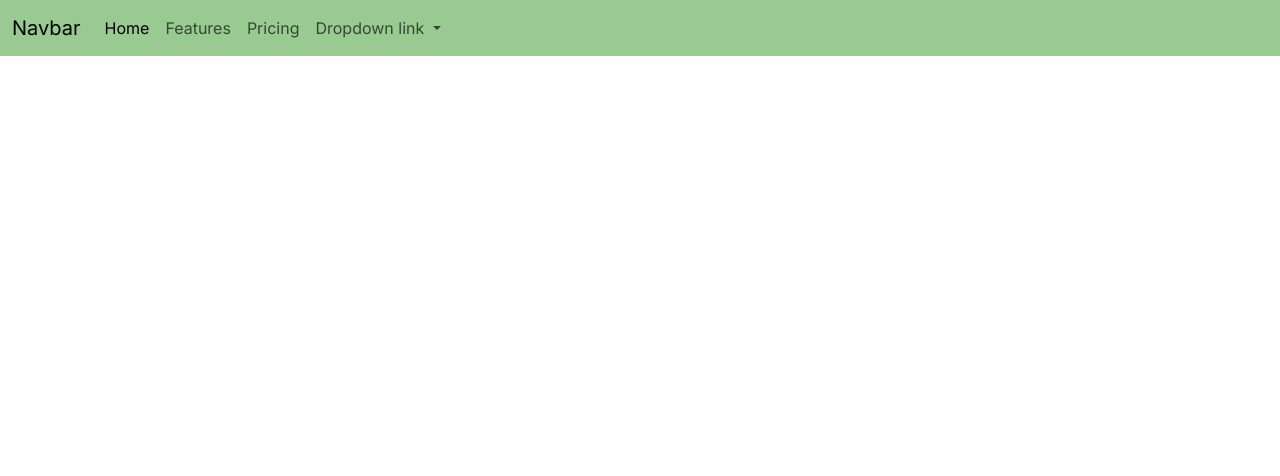
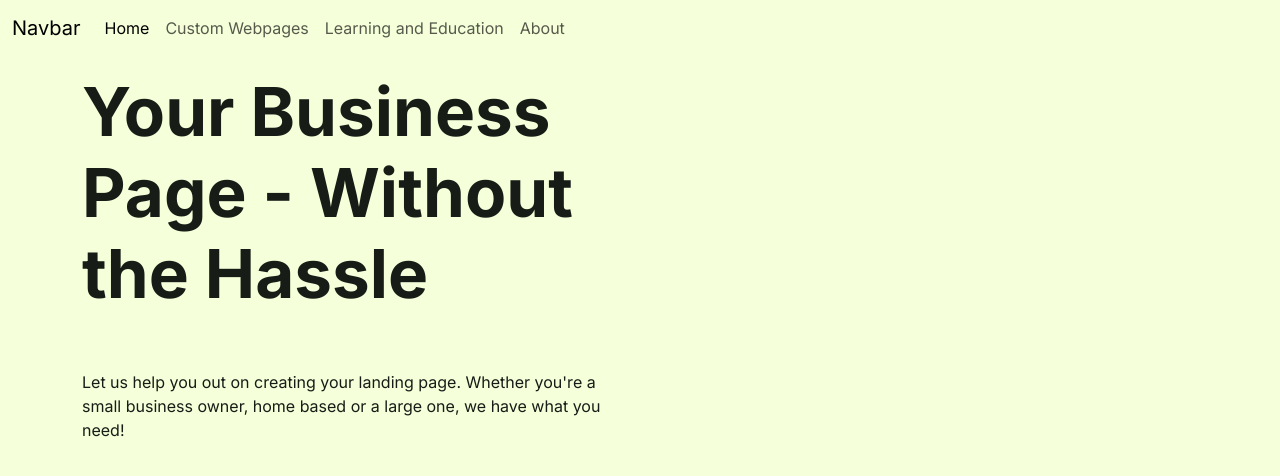
Before and after one commit to muhdarifrawi/20250310-landing-page, a website: page index.html in a window 1280 px wide. Drawn offline with Linux system fonts and the light colour scheme.

Commit message:
Createed rough outline. Added scroll snap.

```diff
--- a/colours.css
+++ /dev/null
@@ -1,15 +0,0 @@
-:root[data-theme="light"] {
-    --text: #181c17;
-    --background: #e8eee7;
-    --primary: #375732;
-    --secondary: #98ca91;
-    --accent: #56b446;
-}
-
-:root[data-theme="dark"] {
-    --text: #e4e8e3;
-    --background: #121811;
-    --primary: #adcda8;
-    --secondary: #3d6e35;
-    --accent: #5cb94b;
-}
--- a/fonts.css
+++ /dev/null
@@ -1,51 +0,0 @@
-@import url('https://fonts.googleapis.com/css?family=Inter:700|Inter:400');
-
-body {
-    font-family: 'Inter';
-    font-weight: 400;
-}
-
-h1,
-h2,
-h3,
-h4,
-h5 {
-    font-family: 'Inter';
-    font-weight: 700;
-}
-
-html {
-    font-size: 100%;
-}
-
-/* 16px */
-
-h1 {
-    font-size: 4.210rem;
-    /* 67.36px */
-}
-
-h2 {
-    font-size: 3.158rem;
-    /* 50.56px */
-}
-
-h3 {
-    font-size: 2.369rem;
-    /* 37.92px */
-}
-
-h4 {
-    font-size: 1.777rem;
-    /* 28.48px */
-}
-
-h5 {
-    font-size: 1.333rem;
-    /* 21.28px */
-}
-
-small {
-    font-size: 0.750rem;
-    /* 12px */
-}
--- a/index.html
+++ b/index.html
@@ -9,11 +9,13 @@
 </head>
 
 <body>
-    <nav class="navbar navbar-expand-lg bg-secondary">
+    <div class="scroll-container">
+        <nav class="navbar navbar-expand-lg fixed-top" style="background-color: #f5ffd9;">
             <div class="container-fluid">
                 <a class="navbar-brand" href="#">Navbar</a>
-            <button class="navbar-toggler" type="button" data-bs-toggle="collapse" data-bs-target="#navbarNavDropdown"
-                aria-controls="navbarNavDropdown" aria-expanded="false" aria-label="Toggle navigation">
+                <button class="navbar-toggler" type="button" data-bs-toggle="collapse"
+                    data-bs-target="#navbarNavDropdown" aria-controls="navbarNavDropdown" aria-expanded="false"
+                    aria-label="Toggle navigation">
                     <span class="navbar-toggler-icon"></span>
                 </button>
                 <div class="collapse navbar-collapse" id="navbarNavDropdown">
@@ -22,26 +24,102 @@
                             <a class="nav-link active" aria-current="page" href="#">Home</a>
                         </li>
                         <li class="nav-item">
-                        <a class="nav-link" href="#">Features</a>
+                            <a class="nav-link" href="#">Custom Webpages</a>
                         </li>
                         <li class="nav-item">
-                        <a class="nav-link" href="#">Pricing</a>
+                            <a class="nav-link" href="#">Learning and Education</a>
                         </li>
-                    <li class="nav-item dropdown">
-                        <a class="nav-link dropdown-toggle" href="#" role="button" data-bs-toggle="dropdown"
-                            aria-expanded="false">
-                            Dropdown link
-                        </a>
-                        <ul class="dropdown-menu">
+                        <li class="nav-item">
+                            <a class="nav-link" href="#">About</a>
+                        </li>
+                    </ul>
+                    <!-- <ul class="navbar-nav me-auto">
+                        <button class="btn btn-link nav-link dropdown-toggle" id="bd-theme" type="button"
+                            aria-expanded="false" data-bs-toggle="dropdown" data-bs-display="static"
+                            aria-label="Toggle theme (dark)">
+                            <svg class="bi my-1 theme-icon-active">
+                                <use href="#moon-stars-fill"></use>
+                            </svg>
+                            <span class="d-lg-none ms-2" id="bd-theme-text">Toggle theme</span>
+                        </button>
+                        <ul class="dropdown-menu dropdown-menu-end" aria-labelledby="bd-theme-text">
                             <li><a class="dropdown-item" href="#">Action</a></li>
                             <li><a class="dropdown-item" href="#">Another action</a></li>
+                            <li>
+                                <hr class="dropdown-divider">
+                            </li>
                             <li><a class="dropdown-item" href="#">Something else here</a></li>
                         </ul>
-                    </li>
-                </ul>
+                    </ul> -->
+
+                </div>
+                <!-- <button class="btn btn-primary me-auto" onclick="toggleTheme()">Toggle Theme</button> -->
+
+
+
+            </div>
+        </nav>
+        <div id="home" class="section-height container py-5">
+            <div class="row pt-4">
+                <div class="col">
+                    <h1>Your Business Page - Without the Hassle</h1>
+                    <p class="pt-3 pt-lg-5">
+                        Let us help you out on creating your landing page. Whether you're a small
+                        business owner, home based or a large one, we have what you need!
+                    </p>
+                </div>
+                <div class="col">
+
                 </div>
             </div>
-    </nav>
+        </div>
+        <div id="custom-webpage" class="section-height container py-5">
+            <div class="row py-3">
+                <h2>Get Your Own Custom Webpage</h2>
+                <div class="col">
+                    <p>
+                        Let us know what you have in mind and we'll make it for you!
+                    </p>
+                </div>
+            </div>
+        </div>
+        <div id="learning-education" class="section-height container py-5">
+            <div class="row py-3">
+                <h2>Learn Webpage Design</h2>
+                <div class="col">
+                    <p>
+                        Learn all about webpage design and building with our
+                        program <strong>tailored for beginners</strong>.
+                    </p>
+                    <p>
+                        <strong>No time?</strong> No worries. We'll work with you
+                        to get you to where you want to be.
+                    </p>
+                    <p>
+                        No fixed commitment needed! We'll <strong>modularise the Learning</strong>
+                        for you.
+                    </p>
+                </div>
+            </div>
+        </div>
+        <div id="call-now" class="section-height container py-5">
+            <div class="row py-3">
+                <h2>Talk to us</h2>
+                <p>
+                    We're more than happy to hear from you.
+                </p>
+            </div>
+        </div>
+        <div id="about" class="section-height container py-5">
+            <div class="row py-3">
+                <h2>About</h2>
+                <p>
+                    We're more than happy to hear from you.
+                </p>
+            </div>
+        </div>
+    </div>
+
     <script src="bootstrap/js/bootstrap.bundle.js"></script>
 </body>
 
--- a/scss/custom.scss
+++ b/scss/custom.scss
@@ -6,8 +6,8 @@
 $primary: #375732;
 $secondary: #98ca91;
 $accent: #56b446;
-$body-bg-light: #e8eee7;
-$body-color-light: #181c17;
+$body-bg: #f5ffd9;
+$body-color: #181c17;
 $body-bg-dark: #121811;
 $body-color-dark: #e4e8e3;
 
@@ -17,27 +17,22 @@ $theme-colors: (
     "secondary": $secondary
 );
 
+$enable-dark-mode: true;
+
 @import "../bootstrap/scss/bootstrap";
 
 // Then add additional custom code here
 
-// $themes: (
-//     light: (text: #181c17,
-//         background: #e8eee7,
-//         primary: #375732,
-//         secondary: #98ca91,
-//         accent: #56b446,
-//     ),
-//     dark: (text: #e4e8e3,
-//         background: #121811,
-//         primary: #adcda8,
-//         secondary: #3d6e35,
-//         accent: #5cb94b,
-//     ),
-// );
+.scroll-container {
+    scroll-snap-type: y mandatory;
+    overflow-y: scroll;
+    height:100vh;
+}
 
-
-
+.section-height {
+    height:100%;
+    scroll-snap-align: start;
+}
 
 @import url('https://fonts.googleapis.com/css?family=Inter:700|Inter:400');
 
--- /dev/null
+++ b/theme.js
@@ -0,0 +1,28 @@
+document.addEventListener("DOMContentLoaded", () => {
+    setThemeBasedOnSystem();
+
+})
+
+function setThemeBasedOnSystem() {
+    const isDarkMode = window.matchMedia("(prefers-color-scheme: dark)").matches;
+    document.body.setAttribute("data-bs-theme", isDarkMode ? "dark" : "light");
+}
+
+window.matchMedia("(prefers-color-scheme: dark)").addEventListener("change", (event) => {
+    document.body.setAttribute("data-bs-theme", event.matches ? "dark" : "light");
+});
+
+const toggleTheme = () => {
+    const currentTheme = document.body.getAttribute("data-bs-theme");
+    const newTheme = currentTheme === "dark" ? "light" : "dark";
+    document.body.setAttribute("data-bs-theme", newTheme);
+    localStorage.setItem("theme", newTheme); // Save preference
+};
+
+// Check local storage first, then fallback to system theme
+const savedTheme = localStorage.getItem("theme");
+if (savedTheme) {
+    document.body.setAttribute("data-bs-theme", savedTheme);
+} else {
+    setThemeBasedOnSystem();
+}
```
Also changed, not shown: css/custom.css, 1 other file. Lines whose indentation alone changed are shown as unchanged.
